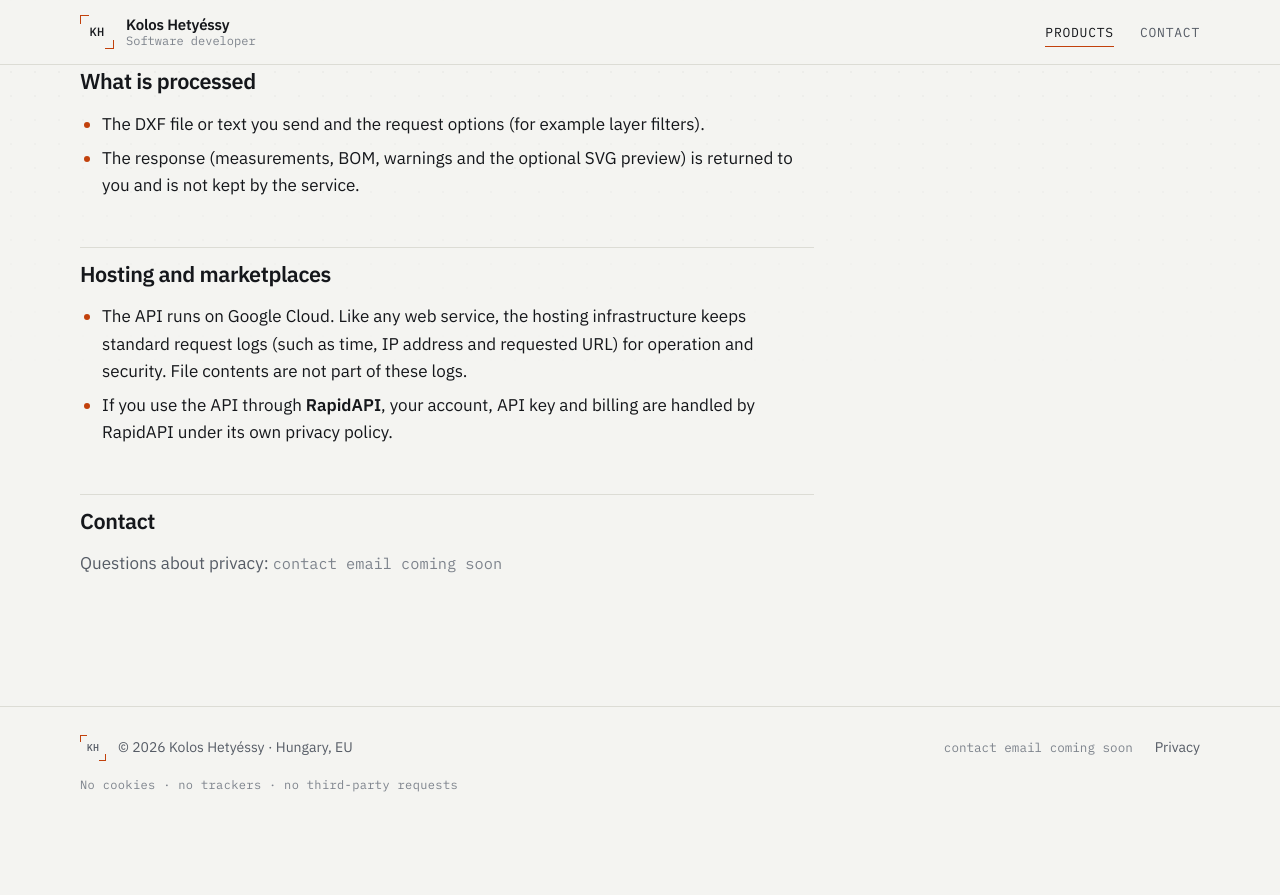
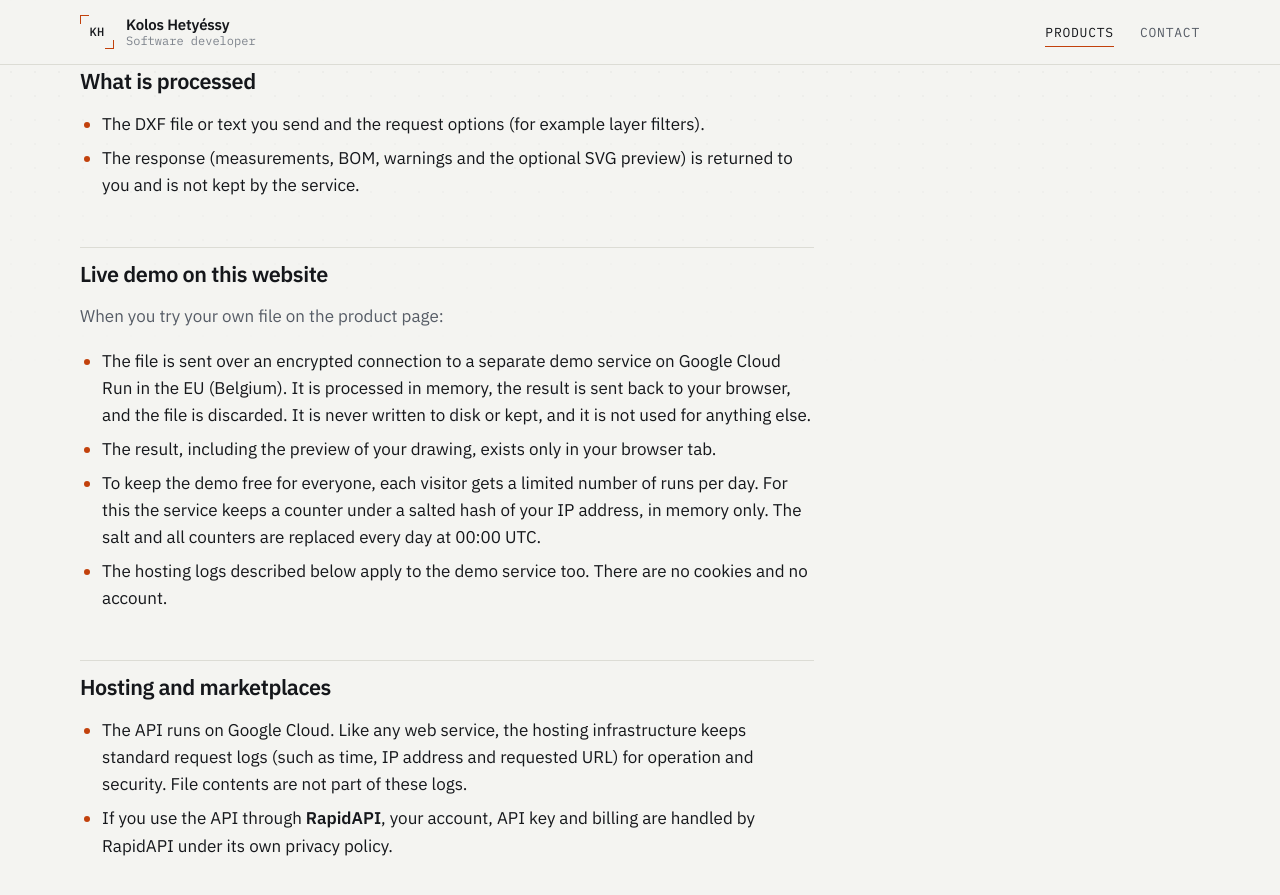
Before and after one commit to SSYkolos/SSYkolos.github.io, a Jekyll site: the page built from _privacy/dxf-quote-api.md, in a window 1280 px wide and 900 px high, scrolled down 515 px. Shown: the top 895 px of the window. Built offline with Jekyll 4.4.1, drawn with Linux system fonts in a browser that asks for light colours; before the commit the page ends 1337 px from its top, so only the background shows below that; part of the change alters nothing that is shown.

Commit message:
Switch on the live demos for both APIs
Co-Authored-By: Claude Opus 5.5 <noreply@anthropic.com>

```diff
--- a/_config.yml
+++ b/_config.yml
@@ -10,8 +10,8 @@ baseurl: ""
 # Live demo services (Cloud Run, DEMO_MODE=1). Empty = no "Your file" tab and no JavaScript on the page.
 # For local testing, override these in _config.local.yml (see README.md).
 demo_api:
-  reconciler: ""
-  dxf: ""
+  reconciler: https://reconciler-demo-258730673938.europe-west1.run.app
+  dxf: https://dxf-demo-258730673938.europe-west1.run.app
 
 markdown: kramdown
 kramdown:
```
